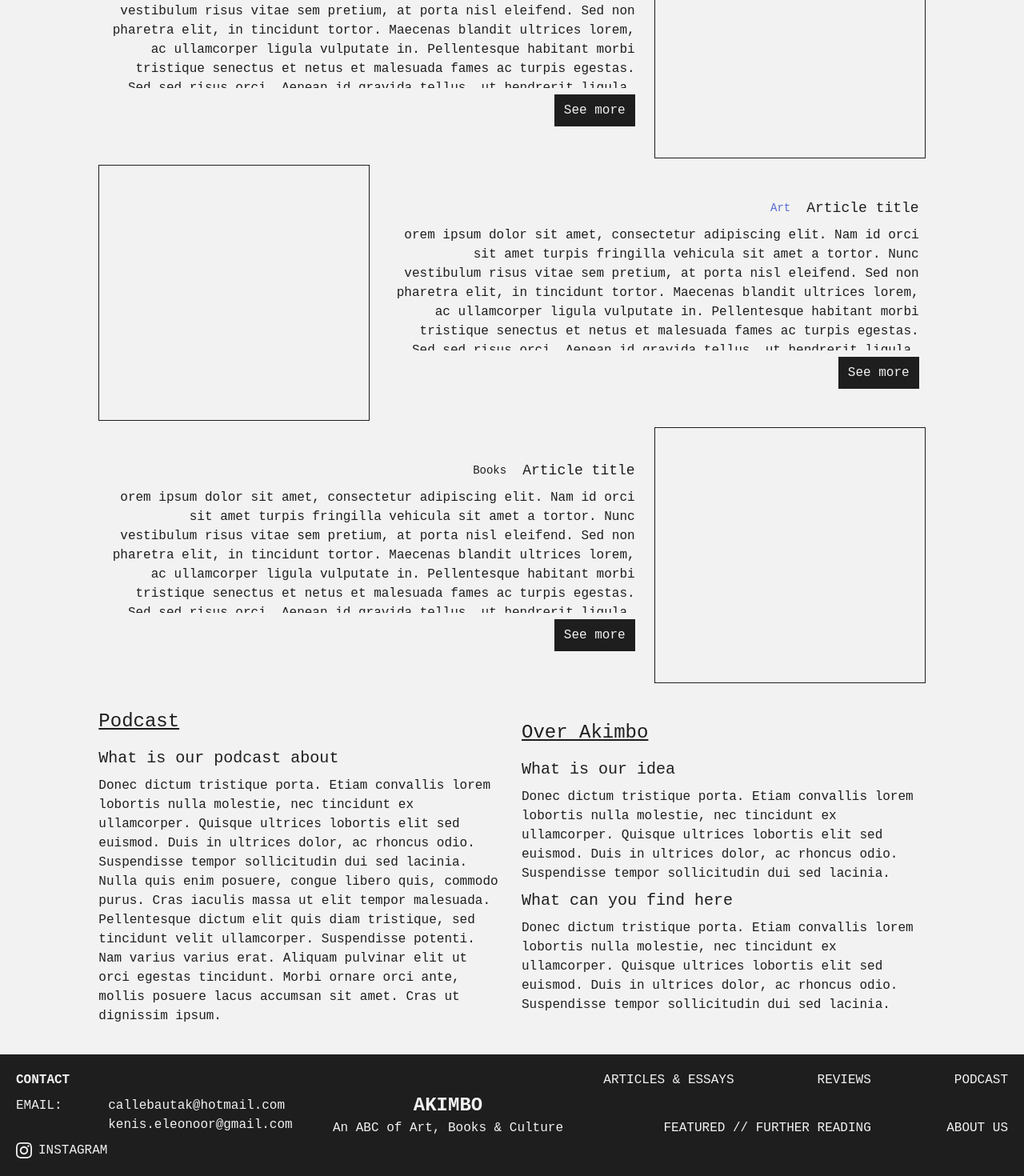
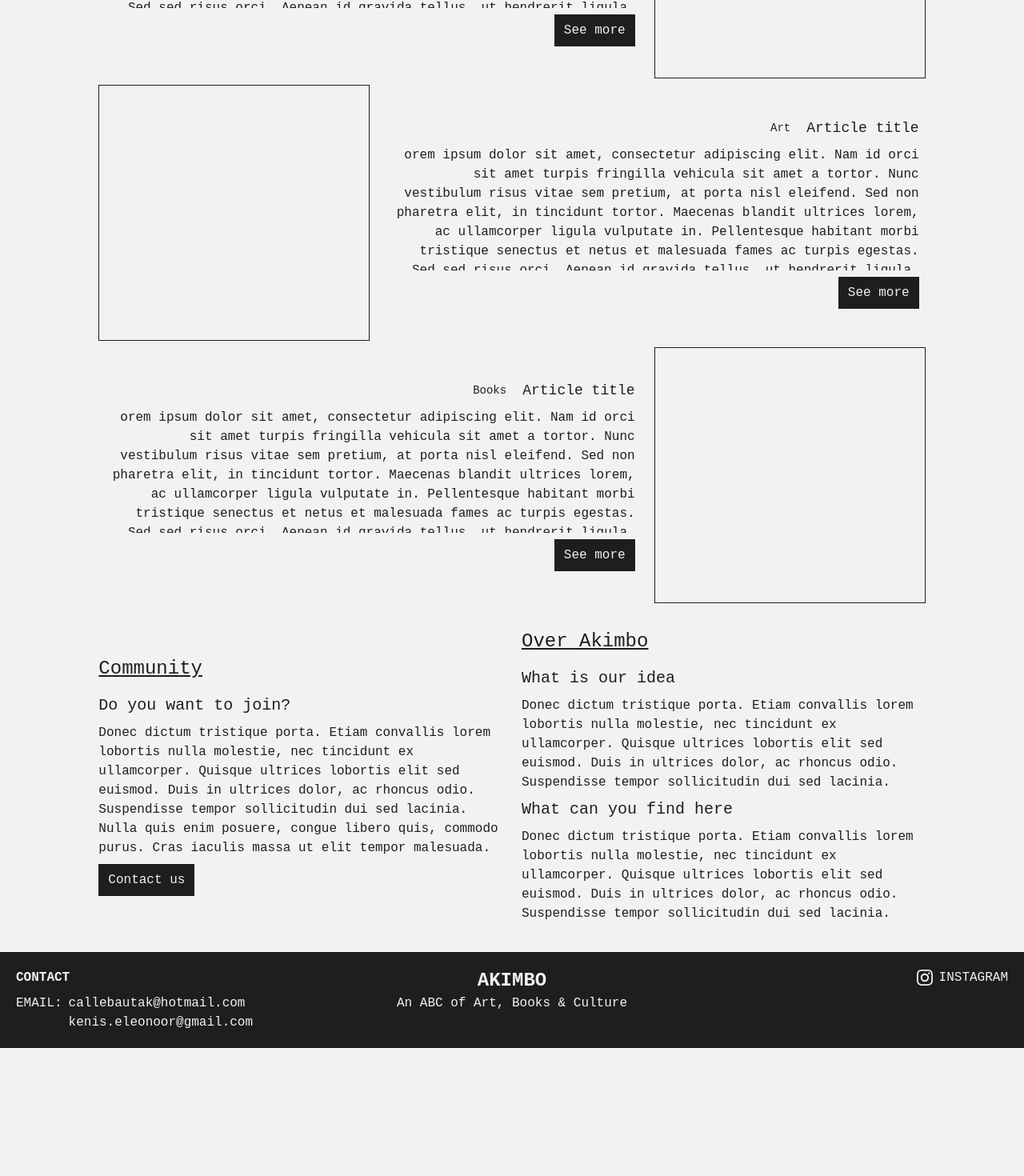
Before and after one commit to AlexanderCalle/Akimbo, a React (Create React App) app: page / in a window 1280 px wide. Shown: the part 882-2352 px from the top of the page at 80% size. After the commit the page ends 2192 px from the top, so only its background shows below. Built offline with nearby package versions, Linux system fonts and the light colour scheme.

Commit message:
Update reviews

```diff
--- a/package.json
+++ b/package.json
@@ -8,6 +8,7 @@
     "@testing-library/jest-dom": "^5.17.0",
     "@testing-library/react": "^13.4.0",
     "@testing-library/user-event": "^13.5.0",
+    "firebase": "^10.4.0",
     "flowbite-react": "^0.6.0",
     "react": "^18.2.0",
     "react-dom": "^18.2.0",
--- a/src/components/Footer.jsx
+++ b/src/components/Footer.jsx
@@ -1,13 +1,13 @@
 import React from "react";
-import { Link } from "react-router-dom";
 
 const Footer = () => {
   return (
-    <div className="flex flex-col md:flex-row gap-4 justify-between bg-akimbo-dark-900 text-akimbo-light p-5">
+    <div className="w-full flex flex-col items-start justify-between md:grid md:grid-cols-3 gap-8 bg-akimbo-dark-900 text-akimbo-light p-5">
       <div className="flex flex-col gap-2">
         <h3 className="font-bold">CONTACT</h3>
-        <div className="grid md:grid-cols-3">
-          <h5 className="w-auto">EMAIL:</h5>
+        <div className="flex flex-col md:flex-row gap-2 items-start">
+          <h5 className="w-fit">EMAIL:</h5>
+          <div className="flex flex-col">
             <a className="col-span-2" href="mailto:callebautak@hotmail.com">
               callebautak@hotmail.com
             </a>
@@ -18,7 +18,13 @@ const Footer = () => {
               kenis.eleonoor@gmail.com
             </a>
           </div>
-        <button className="flex gap-2 items-center">
+        </div>
+      </div>
+      <div className="flex flex-col items-start md:items-center place-content-center">
+        <h2 className="font-bold text-2xl">AKIMBO</h2>
+        <p>An ABC of Art, Books & Culture</p>
+      </div>
+      <button className="justify-self-end flex gap-2 items-center">
         <svg
           xmlns="http://www.w3.org/2000/svg"
           class="h-5 w-5"
@@ -30,28 +36,6 @@ const Footer = () => {
         <p>INSTAGRAM</p>
       </button>
     </div>
-      <div className=" flex flex-col items-start md:items-end lg:items-center place-content-center">
-        <h2 className="font-bold text-2xl">AKIMBO</h2>
-        <p>An ABC of Art, Books & Culture</p>
-      </div>
-      <div className="justify-items-end hidden lg:grid grid-cols-3 gap-2">
-        <Link className="hover:underline" to="/">
-          ARTICLES & ESSAYS
-        </Link>
-        <Link className="hover:underline" to="/">
-          REVIEWS
-        </Link>
-        <Link className="hover:underline row-start-2 col-span-2" to="/">
-          FEATURED // FURTHER READING
-        </Link>
-        <Link className="hover:underline" to="/">
-          PODCAST
-        </Link>
-        <Link className="hover:underline" to="/aboutus">
-          ABOUT US
-        </Link>
-      </div>
-    </div>
   );
 };
 
--- a/src/components/RecentPosts.jsx
+++ b/src/components/RecentPosts.jsx
@@ -11,7 +11,7 @@ const RecentPosts = () => {
         <section className="w-full h-[34rem] lg:h-80 flex flex-col-reverse lg:flex-row gap-4 items-center justify-center">
           <article className="w-full lg:w-4/6 h-2/5 lg:h-4/5 flex flex-col p-2 z-10 items-center lg:items-end gap-2 bg-akimbo-light bg-opacity-80 backdrop-blur-sm">
             <div className="flex gap-2">
-              <Tag TagName={"Architecture"} Color={"purple"} />
+              <Tag TagName={"Architecture"} Color={"#B81EBB"} />
               <h3 className="text-lg font-medium">Article title</h3>
             </div>
             <p className=" w-full overflow-hidden text-ellipsis text-center lg:text-end">
--- a/src/components/Spotlight.jsx
+++ b/src/components/Spotlight.jsx
@@ -112,7 +112,7 @@ const theme = {
         carousel: {
           position: "relative",
           width: "w-full",
-          height: "h-max-[800px] lg:h-[600px]",
+          height: "h-max-[600px] lg:h-[500px]",
           overflowX: "overflow-x-hidden",
           display: "flex",
         },
@@ -131,7 +131,7 @@ const theme = {
 const Spotlight = () => {
   return (
     <ThemeProvider value={theme}>
-      <Carousel className="py-8 w-full sm:w-10/12 m-auto">
+      <Carousel className="py-8 w-full sm:w-10/12 m-auto ">
         {pageDescriptions.map((item) => (
           <section className="relative w-full h-full flex flex-col-reverse 2xl:flex-row items-center justify-center px-20">
             <div className="flex flex-col p-5 w-full sm:w-4/5 items-center lg:items-end gap-3">
--- a/src/components/Tag.jsx
+++ b/src/components/Tag.jsx
@@ -1,9 +1,18 @@
 import React from "react";
 
-const Tag = ({ TagName, Color }) => {
-  var classes = `w-fit px-3 py-1 text-sm bg-opacity-10 bg-tag-${Color.toLowerCase()} text-tag-${Color.toLowerCase()}`;
-
-  return <p className={classes}>{TagName}</p>;
+const Tag = ({ TagName, ColorHex }) => {
+  var classes = `w-fit px-3 py-1 text-sm bg-opacity-10`;
+  return (
+    <p
+      className={classes}
+      style={{
+        color: ColorHex,
+        backgroundColor: ColorHex,
+      }}
+    >
+      {TagName}
+    </p>
+  );
 };
 
 export default Tag;
--- a/src/pages/HomePage.jsx
+++ b/src/pages/HomePage.jsx
@@ -10,22 +10,19 @@ const HomePage = () => {
       <RecentPosts />
       <div className="w-full md:w-10/12 m-auto flex flex-col lg:flex-row items-center gap-6 my-4">
         <section className="w-full lg:w-3/6 flex flex-col items-center lg:items-start">
-          <h2 className="text-2xl font-medium underline mb-4">Podcast</h2>
-          <h3 className="mb-2 text-xl font-medium">
-            What is our podcast about
-          </h3>
-          <p className="text-center lg:text-start">
+          <h2 className="text-2xl font-medium underline mb-4">Community</h2>
+          <h3 className="mb-2 text-xl font-medium">Do you want to join?</h3>
+          <p className="mb-2 text-center lg:text-start">
             Donec dictum tristique porta. Etiam convallis lorem lobortis nulla
             molestie, nec tincidunt ex ullamcorper. Quisque ultrices lobortis
             elit sed euismod. Duis in ultrices dolor, ac rhoncus odio.
             Suspendisse tempor sollicitudin dui sed lacinia. Nulla quis enim
             posuere, congue libero quis, commodo purus. Cras iaculis massa ut
-            elit tempor malesuada. Pellentesque dictum elit quis diam tristique,
-            sed tincidunt velit ullamcorper. Suspendisse potenti. Nam varius
-            varius erat. Aliquam pulvinar elit ut orci egestas tincidunt. Morbi
-            ornare orci ante, mollis posuere lacus accumsan sit amet. Cras ut
-            dignissim ipsum.
+            elit tempor malesuada.
           </p>
+          <button className="bg-akimbo-dark-900 px-3 py-2 text-akimbo-light">
+            Contact us
+          </button>
         </section>
         <section className="w-full lg:w-3/6 flex flex-col items-center lg:items-start">
           <h2 className="text-2xl font-medium underline mb-4">Over Akimbo</h2>
```
Also changed, not shown: 1 other file (tests, documents, lock files or other folders). Lines whose indentation alone changed are shown as unchanged.
